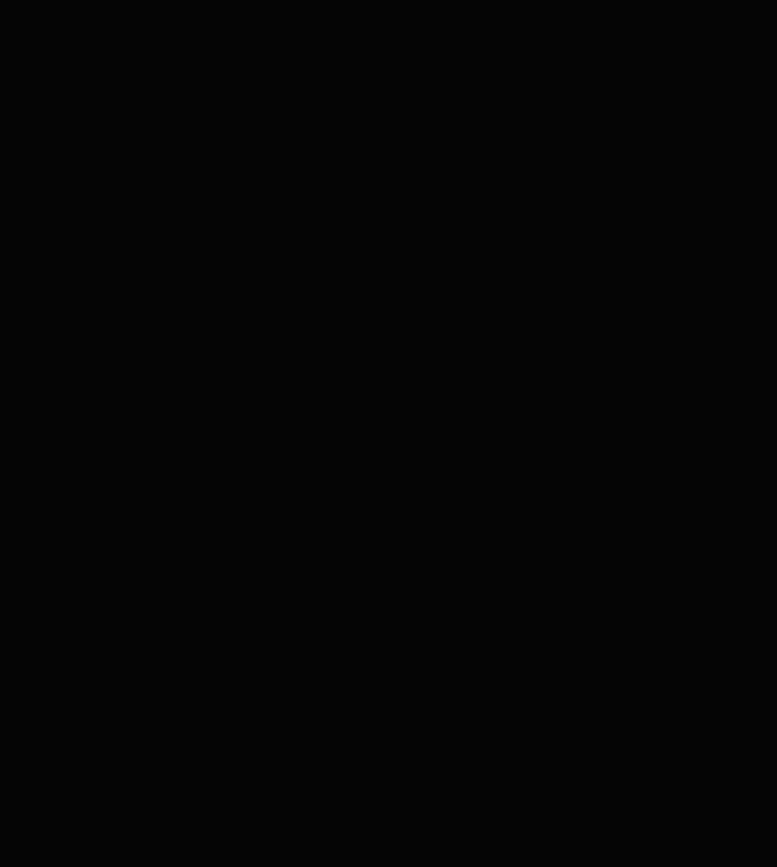
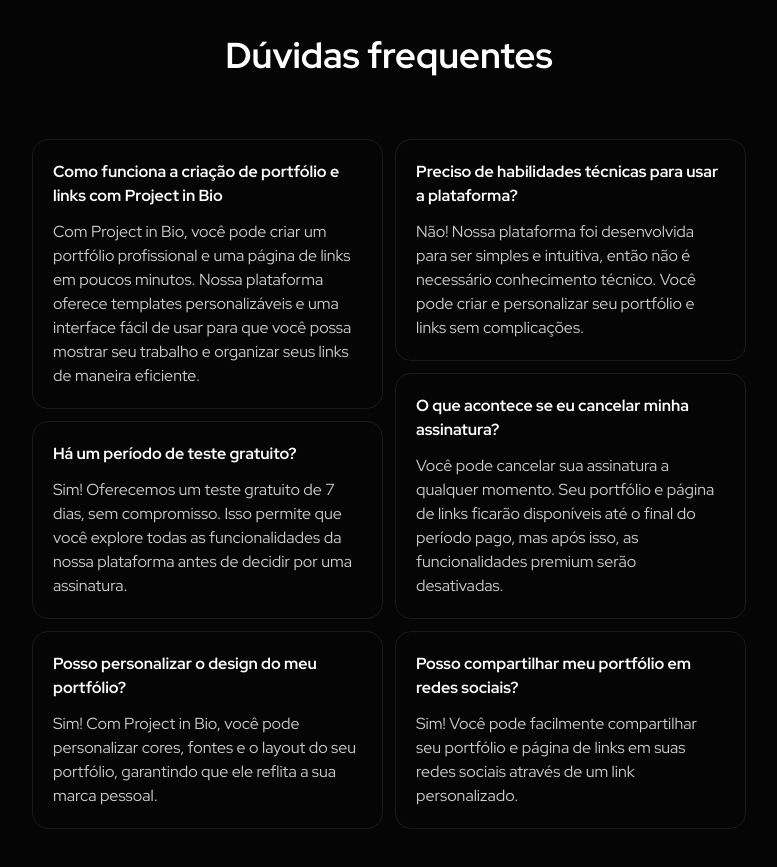
Before and after one commit to devfelpz/project-in-bio, a Next.js app: page / in a window 1280 px wide. Shown: the part 2500-3367 px from the top of the page, without its empty margins (251-1028 px from the left). Before the commit the page ends 2535 px from the top, so only its background shows below. Built offline with nearby package versions, Linux system fonts and the light colour scheme.

Commit message:
Finalizado landing-page

```diff
--- /dev/null
+++ b/app/components/landing-page/faq.tsx
@@ -0,0 +1,77 @@
+const FAQ = () => {
+	const faqItems = [
+		{
+			title: 'Como funciona a criação de portfólio e links com Project in Bio',
+			description:
+				'Com Project in Bio, você pode criar um portfólio profissional e uma página de links em poucos minutos. Nossa plataforma oferece templates personalizáveis e uma interface fácil de usar para que você possa mostrar seu trabalho e organizar seus links de maneira eficiente.',
+		},
+		{
+			title: 'Há um período de teste gratuito?',
+			description:
+				'Sim! Oferecemos um teste gratuito de 7 dias, sem compromisso. Isso permite que você explore todas as funcionalidades da nossa plataforma antes de decidir por uma assinatura.',
+		},
+		{
+			title: 'Posso personalizar o design do meu portfólio?',
+			description:
+				'Sim! Com Project in Bio, você pode personalizar cores, fontes e o layout do seu portfólio, garantindo que ele reflita a sua marca pessoal.',
+		},
+		{
+			title: 'Preciso de habilidades técnicas para usar a plataforma?',
+			description:
+				'Não! Nossa plataforma foi desenvolvida para ser simples e intuitiva, então não é necessário conhecimento técnico. Você pode criar e personalizar seu portfólio e links sem complicações.',
+		},
+		{
+			title: 'O que acontece se eu cancelar minha assinatura?',
+			description:
+				'Você pode cancelar sua assinatura a qualquer momento. Seu portfólio e página de links ficarão disponíveis até o final do período pago, mas após isso, as funcionalidades premium serão desativadas.',
+		},
+		{
+			title: 'Posso compartilhar meu portfólio em redes sociais?',
+			description:
+				'Sim! Você pode facilmente compartilhar seu portfólio e página de links em suas redes sociais através de um link personalizado.',
+		},
+	];
+	return (
+		<div className="my-20 flex flex-col items-center gap-16">
+			<h3 className="text-4xl font-bold text-white">Dúvidas frequentes</h3>
+			<div className="flex gap-3">
+				<div className="flex flex-col gap-3">
+					{faqItems
+						.slice(0, Math.ceil(faqItems.length / 2))
+						.map((item, index) => (
+							<FAQItem
+								// biome-ignore lint/suspicious/noArrayIndexKey: <explanation>
+								key={index}
+								title={item.title}
+								description={item.description}
+							/>
+						))}
+				</div>
+				<div className="flex flex-col gap-3">
+					{faqItems.slice(Math.ceil(faqItems.length / 2)).map((item, index) => (
+						<FAQItem
+							// biome-ignore lint/suspicious/noArrayIndexKey: <explanation>
+							key={index}
+							title={item.title}
+							description={item.description}
+						/>
+					))}
+				</div>
+			</div>
+		</div>
+	);
+};
+
+function FAQItem({
+	title,
+	description,
+}: { title: string; description: string }) {
+	return (
+		<div className="w-[351px] h-min flex flex-col gap-3 p-5 rounded-2xl border border-border-primary bg-primary">
+			<p className="font-bold text-white">{title}</p>
+			<p className="text-body">{description}</p>
+		</div>
+	);
+}
+
+export default FAQ;
--- a/app/page.tsx
+++ b/app/page.tsx
@@ -1,3 +1,4 @@
+import FAQ from './components/landing-page/faq';
 import Header from './components/landing-page/header';
 import Hero from './components/landing-page/hero';
 import Pricing from './components/landing-page/pricing';
@@ -10,7 +11,7 @@
 			<Hero />
 			<VideoExplanation />
 			<Pricing />
+			<FAQ />
 		</div>
-		// <FAQ/>
 	);
 }
```
